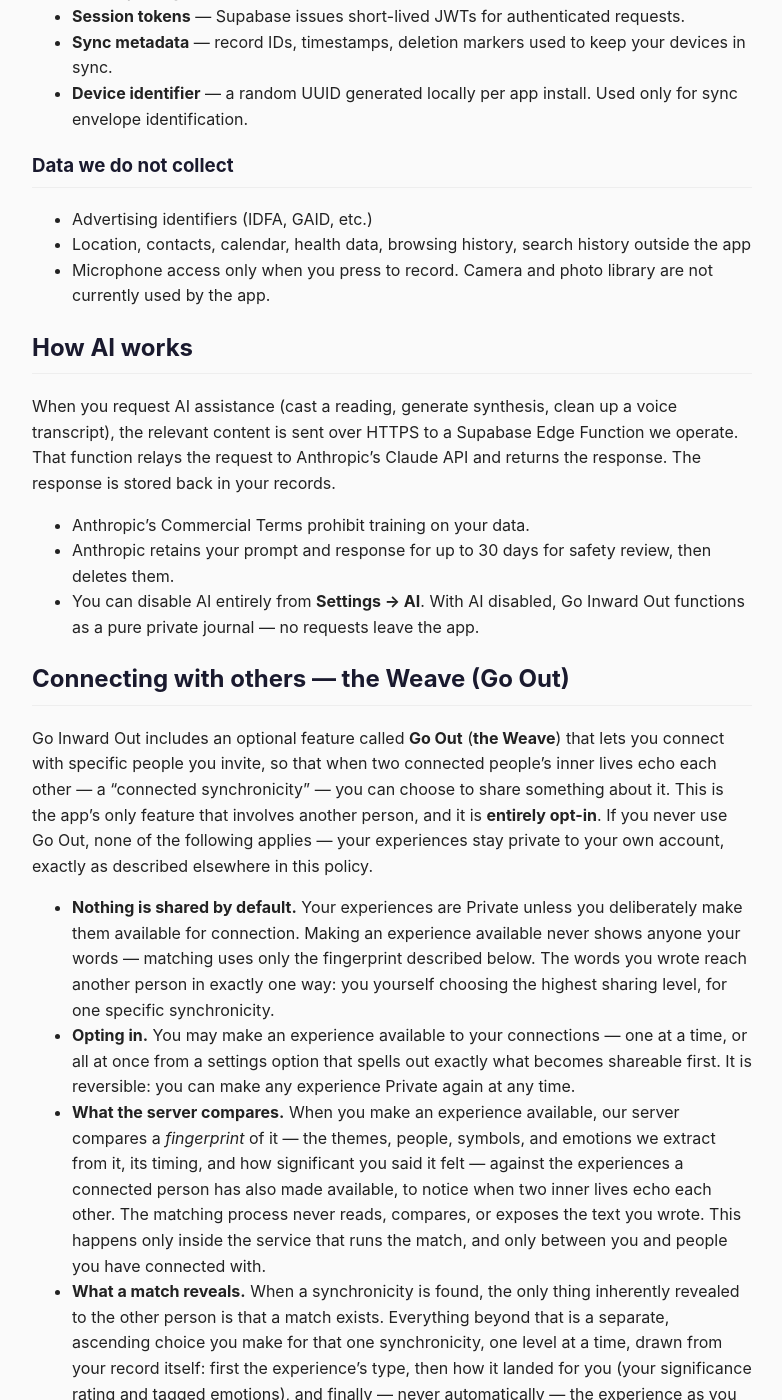
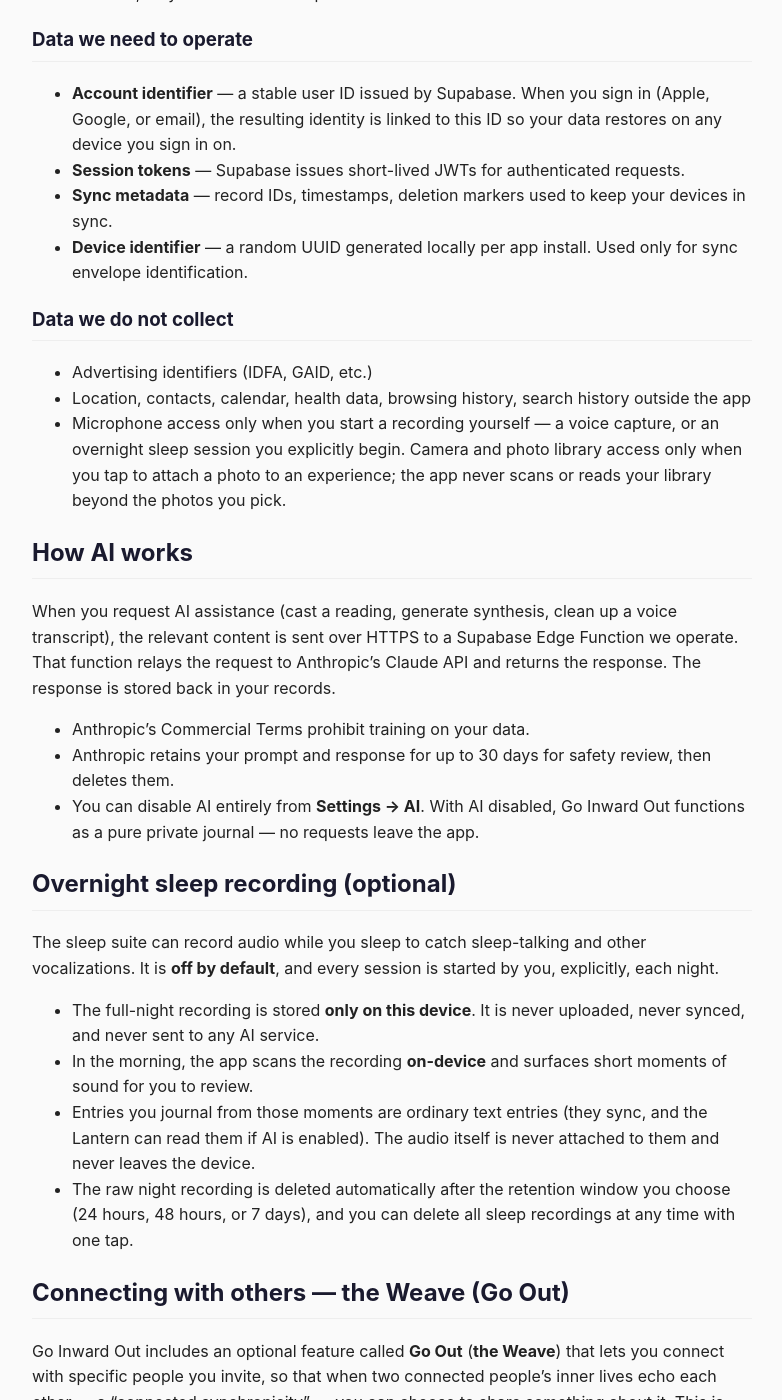
Before and after one commit to utahbiker/gio-prompts, a Jekyll site: the page built from PrivacyPolicy.md, in a window 1280 px wide and 1400 px high, scrolled down 1302 px. Shown: the whole window, without its empty margins (248-1030 px from the left). Built offline with Jekyll 4.4.1, drawn with Linux system fonts in a browser that asks for light colours; some of the changed text lies outside the part shown.

Commit message:
Privacy Policy: Synchronicity Engine (the question + its record), NIST Randomness Beacon, overnight sleep recording; mirrors the in-app policy, September 15 2026
- "Data you create": the Synchronicity Engine's question and record; overnight
  sleep audio (device-only) — the sleep suite section was in the app's copy
  but never published here.
- "What our infrastructure sees": the NIST Randomness Beacon — our server
  fetches a public pulse for a minute; NIST receives nothing about the user.
- Microphone / camera line matches what the app actually does (voice
  capture, explicit sleep sessions, photos you pick).
- "Face ID gate" → "biometric gate" (Android too).

The in-app legal/PRIVACY.md and this file are now byte-identical.

Co-Authored-By: Claude Opus 5 <noreply@anthropic.com>

```diff
--- a/PrivacyPolicy.md
+++ b/PrivacyPolicy.md
@@ -28,6 +28,8 @@ Go Inward Out is a private journal for inner experiences — dreams, meditations
 - **Profile info** — optional display name, optional birth data, preferences.
 - **Audio recordings** — when you capture by voice; transcripts are derived from these on your device.
 - **Photos (optional)** — images you choose to attach to an experience, taken with the camera or picked from your library. They sync with your account like your entries, are never shared with anyone through Go Out at any level, and are never sent to AI services.
+- **Overnight sleep audio (optional)** — if you turn on sleep recording, audio is captured through the night and **stays on this device only**. See "Overnight sleep recording" below.
+- **Synchronicity Engine (optional)** — the question you write for it, and its record: which seed arrived on which day, the minute it arrived, when you first opened it, your mark, and any note you kept. Your question is stored under your account and is never sent to AI services; only a hash of it takes part in a draw.
 
 ### Data we need to operate
 
@@ -40,7 +42,7 @@ Go Inward Out is a private journal for inner experiences — dreams, meditations
 
 - Advertising identifiers (IDFA, GAID, etc.)
 - Location, contacts, calendar, health data, browsing history, search history outside the app
-- Microphone access only when you press to record. Camera and photo library are not currently used by the app.
+- Microphone access only when you start a recording yourself — a voice capture, or an overnight sleep session you explicitly begin. Camera and photo library access only when you tap to attach a photo to an experience; the app never scans or reads your library beyond the photos you pick.
 
 ## How AI works
 
@@ -49,6 +51,15 @@ When you request AI assistance (cast a reading, generate synthesis, clean up a v
 - Anthropic's Commercial Terms prohibit training on your data.
 - Anthropic retains your prompt and response for up to 30 days for safety review, then deletes them.
 - You can disable AI entirely from **Settings → AI**. With AI disabled, Go Inward Out functions as a pure private journal — no requests leave the app.
+
+## Overnight sleep recording (optional)
+
+The sleep suite can record audio while you sleep to catch sleep-talking and other vocalizations. It is **off by default**, and every session is started by you, explicitly, each night.
+
+- The full-night recording is stored **only on this device**. It is never uploaded, never synced, and never sent to any AI service.
+- In the morning, the app scans the recording **on-device** and surfaces short moments of sound for you to review.
+- Entries you journal from those moments are ordinary text entries (they sync, and the Lantern can read them if AI is enabled). The audio itself is never attached to them and never leaves the device.
+- The raw night recording is deleted automatically after the retention window you choose (24 hours, 48 hours, or 7 days), and you can delete all sleep recordings at any time with one tap.
 
 ## Connecting with others — the Weave (Go Out)
 
@@ -67,8 +78,9 @@ Go Inward Out includes an optional feature called **Go Out** (**the Weave**) tha
 
 - **Supabase** (our hosting + database provider, US-based): your records are encrypted at rest using AES-256 with keys managed by Supabase. Supabase's technical staff have administrative access to our database but contractually agree to access user data only for support tickets you've initiated. We have not configured any database extension or function that would expose your data beyond your own authenticated requests.
 - **Anthropic**: receives your prompt (the relevant entry text + context blocks) and returns a response. Bound by Anthropic's Commercial Terms — no training, 30-day retention, then deleted.
-- **Sign-in providers (Apple / Google / email)**: when you sign in, the provider issues a token bound to your identity. We receive the resulting auth identifier and your email if you provided it.
+- **Sign-in providers (Apple / Google / email)**: when you sign in, the provider issues a token bound to your identity. We receive the resulting auth identifier (e.g. the Apple user ID) and your email if you provided it.
 - **Expo** (notification delivery): relays our content-free notification payloads to Apple's and Google's push services and stores the device routing token needed to reach your phone. It never receives your entries, your words, or anything you shared.
+- **NIST Randomness Beacon** (Synchronicity Engine): our server fetches the Beacon's public random pulse for a given minute. The request carries only that minute; NIST receives nothing about you or your question, and the app never contacts NIST from your phone (tapping a pulse link under a seed opens NIST's public page in your browser, as any link would).
 
 We do **not** share data with advertisers, analytics vendors, data brokers, or any party that profiles users for behavioral targeting.
 
```
Also changed, not shown: other parts of PrivacyPolicy.md (+2 -2 lines).
